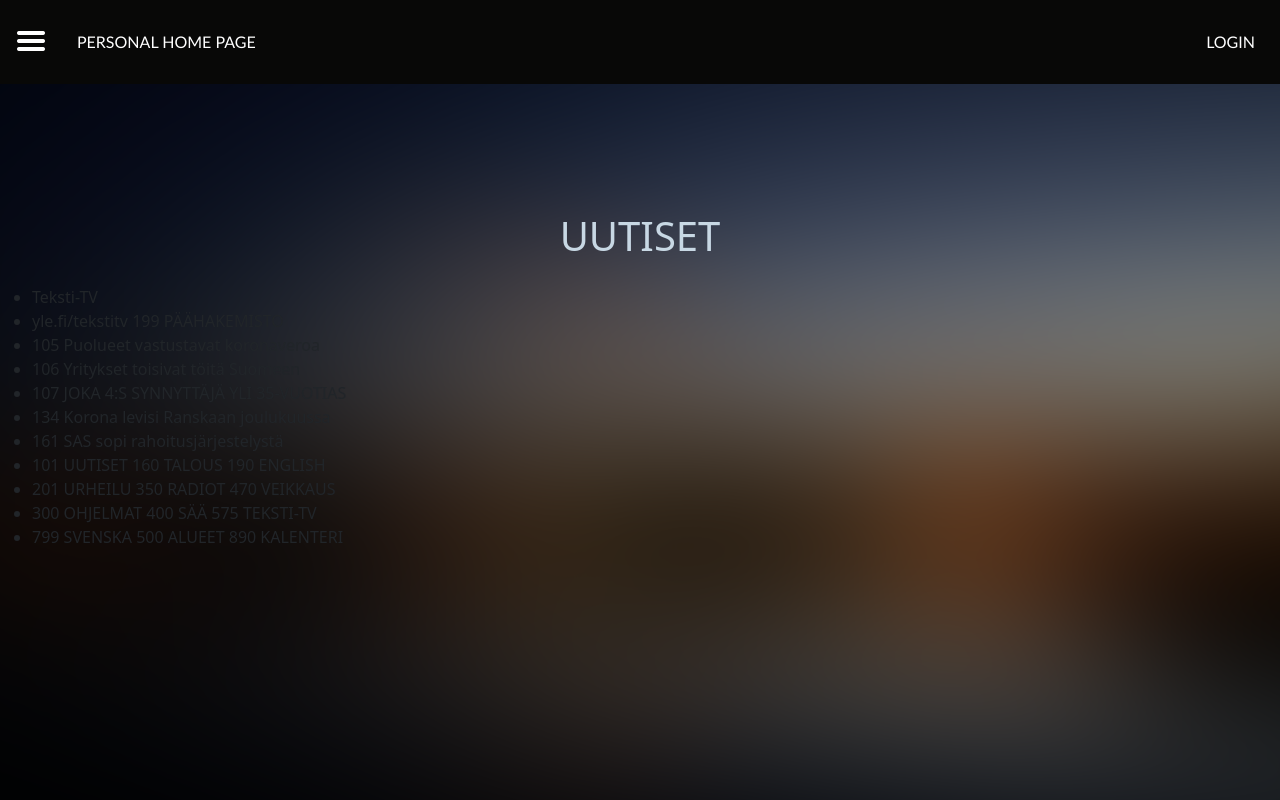
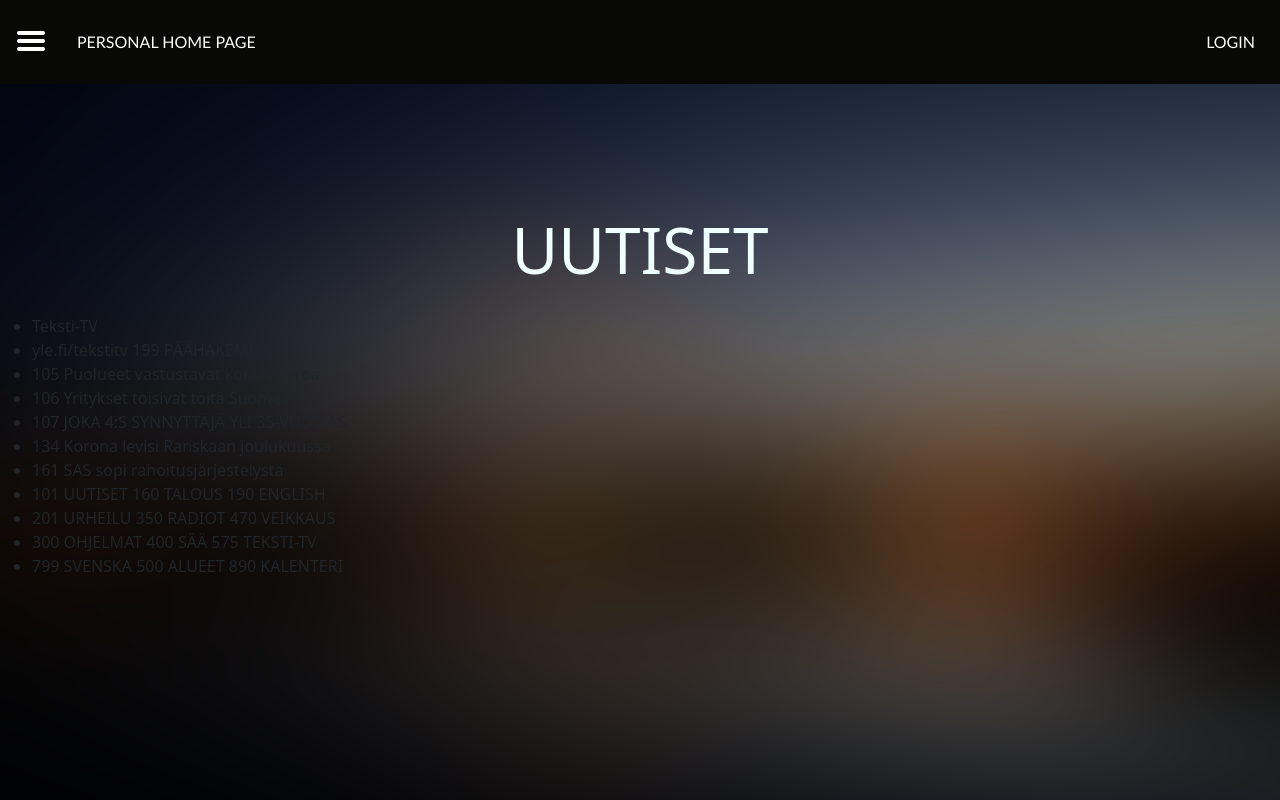
Before and after one commit to theCoffeehound/frontpage, a React (Create React App) app in the folder client/: page /uutiset in a window 1280 px wide. Shown: the top 800 px of the page. Built offline with nearby package versions, Linux system fonts and the light colour scheme; a web font is replaced by a local one.

Commit message:
Update to Projectmanager title

```diff
--- a/client/src/components/Navbar.jsx
+++ b/client/src/components/Navbar.jsx
@@ -52,12 +52,11 @@ function Navbar() {
                     user.con_token
                         ?
                         <>
+                            <Link className='burger-link' to="/projectmanager" onClick={burgerFunction}>ProjectManager</Link>
+                            <Link className='burger-link' to="/data" onClick={burgerFunction}>Käyttöjärjestelmä taulukko</Link>
+                            <Link className='burger-link' to="/user" onClick={burgerFunction}>User</Link>
                             <Link className='burger-link' to="/home" onClick={burgerFunction}>alt home</Link>
                             <Link className='burger-link' to="/uutiset" onClick={burgerFunction}>Uutiset</Link>
-                            <Link className='burger-link' to="/projectmanager" onClick={burgerFunction}>ProjectManager</Link>
-                            <Link className='burger-link' to="/data" onClick={burgerFunction}>Projektien hallinta</Link>
-                            <Link className='burger-link' to="/user" onClick={burgerFunction}>User</Link>
-                            <Link className='burger-link' to="/data" onClick={burgerFunction}>Käyttöjärjestelmä taulukko</Link>
                         </>
                         :
                         <Link className='burger-link' to="/uutiset" onClick={burgerFunction}>Uutiset</Link>
--- a/client/src/pages/ProjectManager/ProjectManager.jsx
+++ b/client/src/pages/ProjectManager/ProjectManager.jsx
@@ -226,7 +226,7 @@ function ProjectManager(){
 
     return (
         <div className="Main-screen">
-            <h1 className="main-title">Project Manager</h1>
+            <h1 className="Main-title">Project Manager</h1>
 
             <div className="add-container">
                 <button onClick={() => { setShowForm(true) }} className="addbtn">Add new project</button>
--- a/client/src/styles/Projectmanager.css
+++ b/client/src/styles/Projectmanager.css
@@ -2,13 +2,14 @@
     margin-top: 0px;
     padding-top: 10px;
     text-align: center;
-    background-color: #3c4652;
+    /* background-color: #3c4652; */
 }
 
 
 
-.main-title{
+.Main-title{
     font-size: 64px;
+    color: azure;
 }
 
 
```
